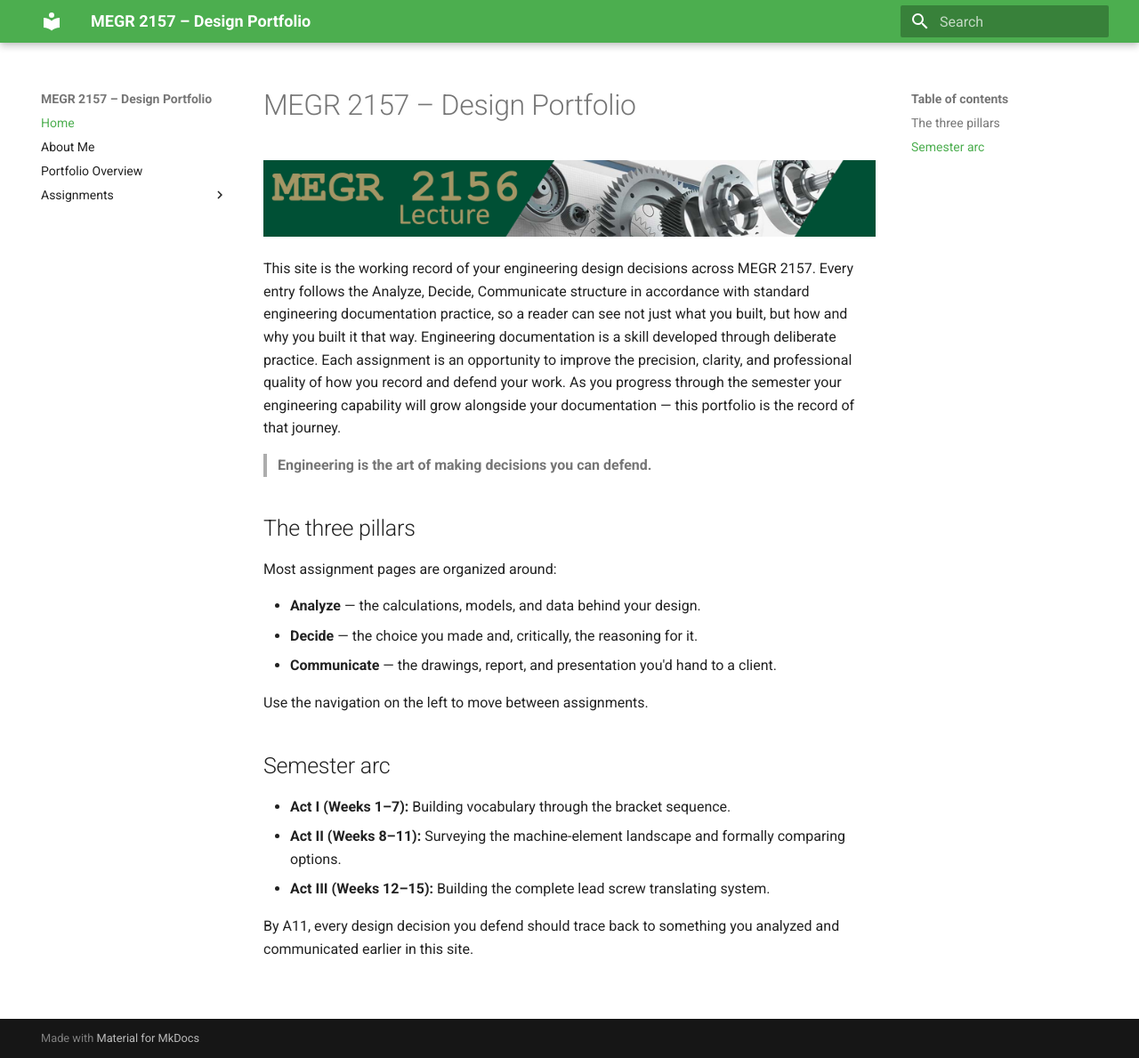
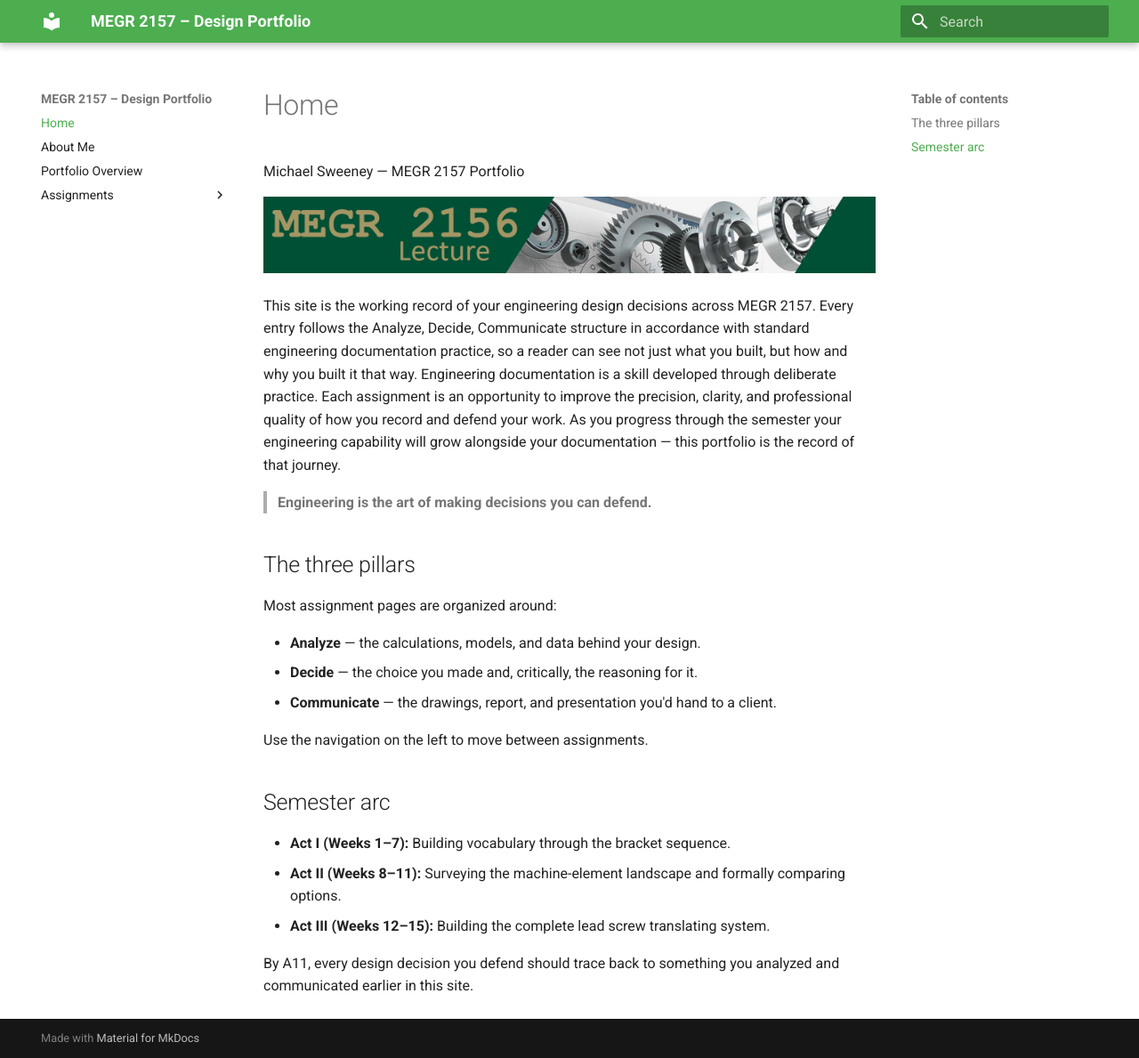
Before and after one commit to msweeney27j/-megr2157-portfolio, an MkDocs documentation site: the page built from docs/index.md, in a window 1280 px wide and 1189 px high. Shown: the whole window at 89% size. Built offline with MkDocs 1.6.1 and Material for MkDocs 9.7.7, drawn with Linux system fonts in a browser that asks for light colours.

Commit message:
Revise title and introduction in index.md
Updated the title and introductory text for clarity.

```diff
--- a/docs/index.md
+++ b/docs/index.md
@@ -1,4 +1,5 @@
-# MEGR 2157 – Design Portfolio
+Michael Sweeney — MEGR 2157 Portfolio
+
 
 ![MEGR 2156-7 Title](MEGR2156title.png)
 
```
